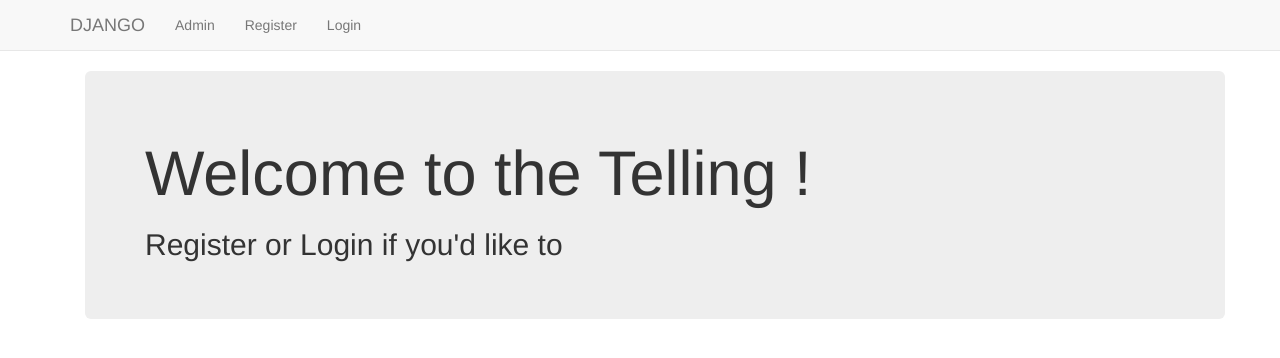
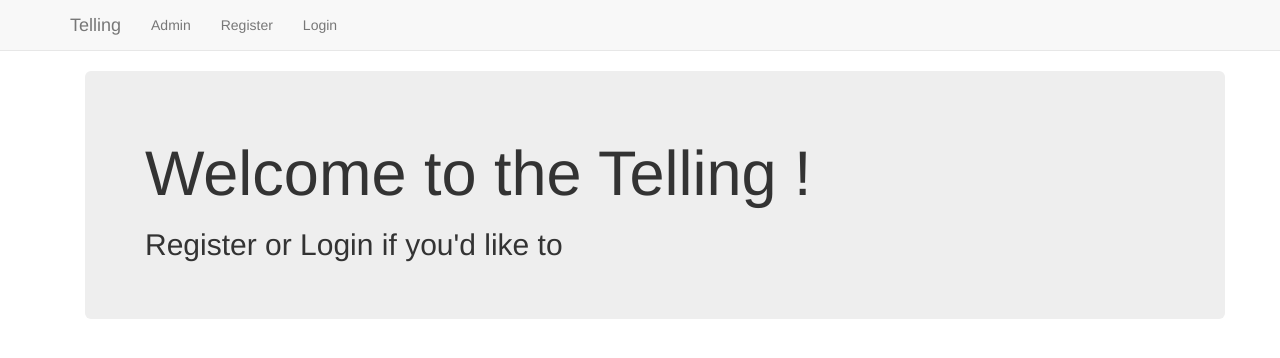
Before and after one commit to bluaries/TELLING, a Django app: page / in a window 1280 px wide. Shown: the top 358 px of the page. Run offline with Django 3.2, Linux system fonts and the light colour scheme; some libraries are stand-ins or nearby versions.

Commit message:
change name on the nav-bar

```diff
--- a/templates/login/base.html
+++ b/templates/login/base.html
@@ -10,7 +10,7 @@
     <nav class="navbar navbar-default navbar-static-top">
       <div class="container">
         <ul class="nav navbar-nav">
-          <li><a class="navbar-brand" href="{% url 'index' %}">DJANGO</a></li>
+          <li><a class="navbar-brand" href="{% url 'index' %}">Telling</a></li>
           <li><a class="navbar-link" href="{% url 'admin:index' %}">Admin</a></li>
           <li><a class="navbar-link" href="{% url 'login:register' %}">Register</a></li>
           {# Some logic on what to display for last item#}
```
